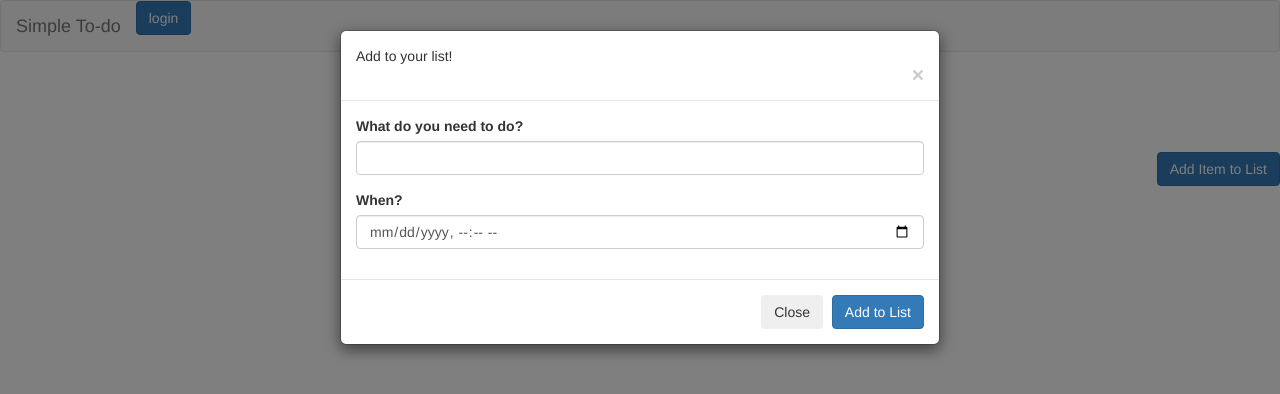
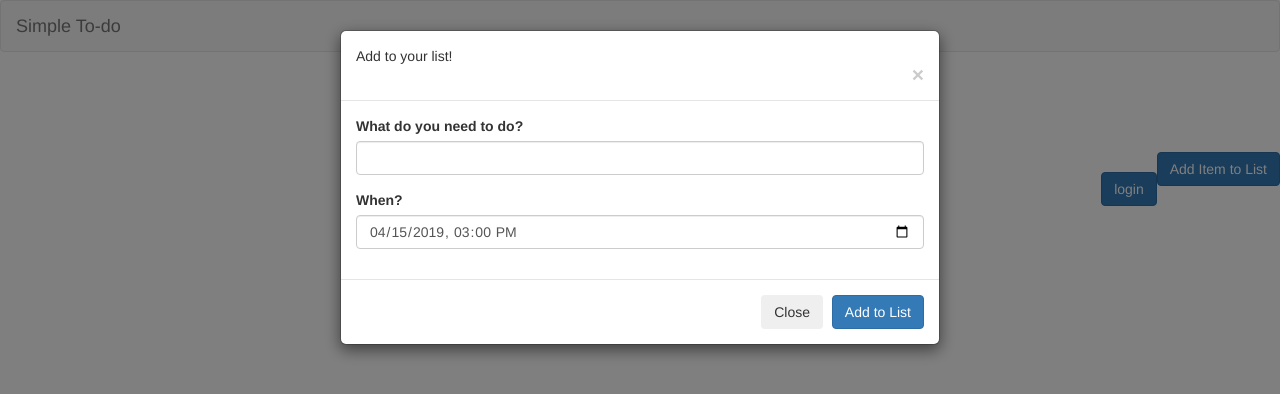
Before and after one commit to znewell24/node.js-todo-list, a website: page public/todo.html in a window 1280 px wide. Both pictures are taken after a click on the button "Add Item to List". Drawn offline with nearby package versions, Linux system fonts and the light colour scheme; no server answers.

```diff
--- a/public/todo.html
+++ b/public/todo.html
@@ -15,11 +15,6 @@
         <div class="container-fluid">
            <div class="navbar-header">
              <a class="navbar-brand" href="#">Simple To-do</a>
-
-             <button type="button" class="btn btn-primary" data-toggle="modal" data-target="#exampleModal" style="float: right;">
-              login
-             </button>
-
            </div>
         </div>
     </nav>
@@ -33,6 +28,14 @@
     <button type="button" class="btn btn-primary" data-toggle="modal" data-target="#exampleModal" style="float: right;">
       Add Item to List
     </button>
+
+    <br>
+
+    <button type="button" class="btn btn-primary" data-toggle="modal" data-target="#exampleModal2" style="float: right;">
+      login
+    </button>
+
+
 
     <div class="modal fade" id="exampleModal" tabindex="-1" role="dialog" aria-labelledby="exampleModalLabel" aria-hidden="true">
       <div class="modal-dialog" role="document">
@@ -51,7 +54,7 @@
                 </div>
                 <div class="form-group">
                   <label for="time_due" class="col-form-label">When?</label>
-                  <input type="datetime-local" placeholder="2019-04-15 15:00:00"
+                  <input type="datetime-local" placeholder="2019-04-15 15:00:00" value="2019-04-15 15:00:00"
                         class="form-control" required pattern="\y{4}-\m{2}-\d{2} 00:00:00"  id="time_due">
                 </div>
             </form>
```
